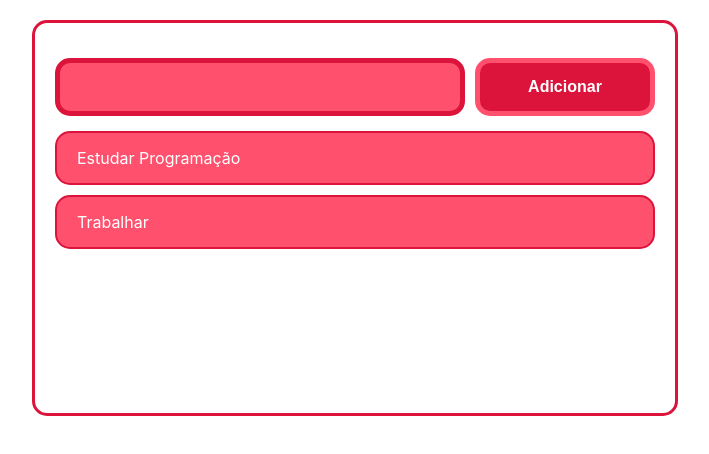
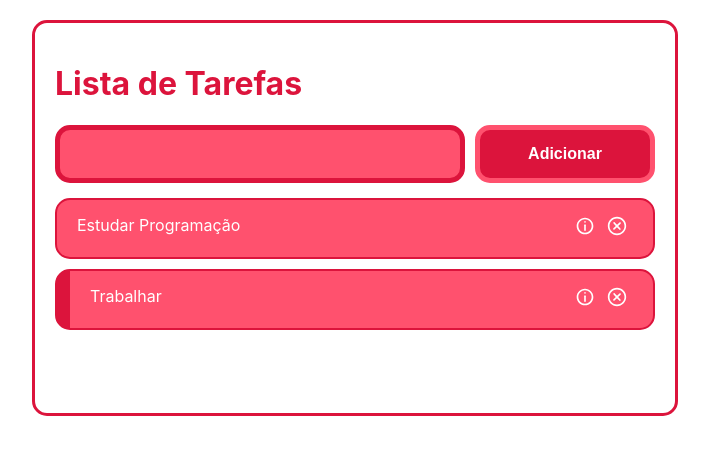
Before and after one commit to GuilhermeManfrin134/ListaTarefas-React, a React (Create React App) app: page / in a window 1280 px wide. Shown: the top 454 px of the page, without its empty margins (285-994 px from the left). Built offline with nearby package versions, Linux system fonts and the light colour scheme.

Commit message:
Sistema de Adicionar, Remover e Checagem de Tarefa implementados

```diff
--- a/package.json
+++ b/package.json
@@ -8,7 +8,9 @@
     "@testing-library/user-event": "^12.8.3",
     "react": "^17.0.2",
     "react-dom": "^17.0.2",
+    "react-icons": "^4.3.1",
     "react-scripts": "4.0.3",
+    "uuid": "^8.3.2",
     "web-vitals": "^1.1.2"
   },
   "scripts": {
--- a/src/App.jsx
+++ b/src/App.jsx
@@ -2,6 +2,8 @@
 import "./App.css";
 import AddTask from "./componentes/AddTask";
 import Tasks from "./componentes/Tasks";
+import { v4 as uuidv4 } from "uuid";
+import Header from './componentes/Header';
 
 const App = () => {
   const [tasks, setTasks] = useState([
@@ -17,11 +19,44 @@
     },
   ]);
 
+
+  const handleTaskClick = (taskId) => { //Selecionar
+    const newTask = tasks.map(task => {
+      if(task.id == taskId) return { ... task, completed: !task.completed}
+
+      return task;
+    })
+
+    setTasks(newTask);
+  }
+
+  const handleTaskAddition = (taskTitle) => { //Adiconar
+    const newTask = [                                 //3º
+      ... tasks,                                      //Tudo que está em tasks
+      {
+      title: taskTitle,
+      id: uuidv4(),
+      completed: false,
+    },
+  ];
+
+  setTasks(newTask);                                  //4º
+
+  }
+
+  const handleTaskRemove = (taskId) => { //Remover
+    const removeTask = tasks.filter(task => task.id != taskId)
+
+    setTasks(removeTask)
+  }
+
+
   return (
     <>
         <div className="container">
-            <AddTask />
-            <Tasks tasks={tasks}/>
+            <Header />
+            <AddTask handleTaskAddition={handleTaskAddition} />
+            <Tasks tasks={tasks} handleTaskClick={handleTaskClick} handleTaskRemove={handleTaskRemove}/>
         </div>
     </>
   )
--- a/src/componentes/AddTask.jsx
+++ b/src/componentes/AddTask.jsx
@@ -1,13 +1,29 @@
-import React from 'react';
+import React, { useState } from 'react';
 import "./AddTask.css"
 import Button from './Button';
 
-const AddTask = () => {
+const AddTask = ({handleTaskAddition}) => {
+    const [InputData, setInputData] = useState(''); //1º
+
+    const handleInputChange = (e) => {
+        setInputData(e.target.value);
+    }
+
+    const handleAddTaskClick = () => {
+        handleTaskAddition(InputData);              //2º
+        setInputData(' ');
+    }
+
     return (
         <div className="add-task-container">
-            <input className="add-task-input" type="text" />
+            <input
+                onChange={handleInputChange}
+                value={InputData}
+                className="add-task-input"
+                type="text"
+            />
             <div className="add-task-button-container">
-                <Button>Adicionar</Button>
+                <Button onClick={handleAddTaskClick}>Adicionar</Button>
             </div>
         </div>
 
--- /dev/null
+++ b/src/componentes/Header.jsx
@@ -0,0 +1,9 @@
+import React from 'react';
+
+const Header = () => {
+    return (
+        <h1 style={{color: 'crimson'}}>Lista de Tarefas</h1>
+     );
+}
+
+export default Header;
--- a/src/componentes/Task.css
+++ b/src/componentes/Task.css
@@ -8,4 +8,15 @@
     justify-content: space-between;
     color: rgb(255, 255, 255);
     cursor: pointer;
+    box-sizing: border-box;
 }
+.task-title{
+    cursor: pointer;
+}
+.remove-task-button{
+    background-color: rgb(255, 81, 110);
+    border: none;
+    font-size: 20px;
+    color: rgb(255, 255, 255);
+    cursor: pointer;
+}
--- a/src/componentes/Task.jsx
+++ b/src/componentes/Task.jsx
@@ -1,8 +1,36 @@
 import React from 'react';
 import "./Task.css"
+import { CgCloseO, CgInfo } from 'react-icons/cg'
 
-const Task = ({task}) => {
-    return <div className="task-container">{task.title}</div>
+const Task = ({ task, handleTaskClick, handleTaskRemove }) => {
+    //return <div className="task-container">{task.title}</div>
+    return (
+        <div
+            className="task-container"
+            style={task.completed ? {borderLeft: '15px solid crimson'} : {}}
+        >
+
+            <div className="task-title"
+                onClick={() => handleTaskClick(task.id)}
+            >
+                {task.title}
+            </div>
+
+            <div className="buttons-container">
+                <button
+                    className="remove-task-button"
+                >
+                    <CgInfo />
+                </button>
+                <button
+                    className="remove-task-button"
+                    onClick={() => handleTaskRemove(task.id)}
+                >
+                    <CgCloseO />
+                </button>
+            </div>
+        </div>
+    )
 }
 
 export default Task;
--- a/src/componentes/Tasks.jsx
+++ b/src/componentes/Tasks.jsx
@@ -1,11 +1,13 @@
 import React from 'react';
 import Task from './Task'
 
-const Tasks = ({ tasks }) => {
+const Tasks = ({ tasks, handleTaskClick, handleTaskRemove }) => {
     return (
         <>
             {tasks.map((task) => (
-                <Task task={task}/>
+                <Task task={task}
+                handleTaskClick={handleTaskClick}
+                handleTaskRemove={handleTaskRemove}/>
             ))}
         </>
     )
```
Also changed, not shown: 1 other file (tests, documents, lock files or other folders).
